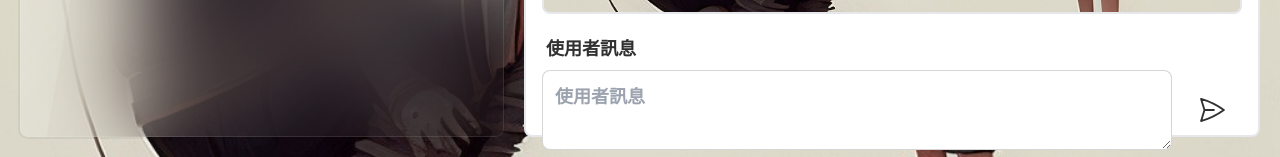
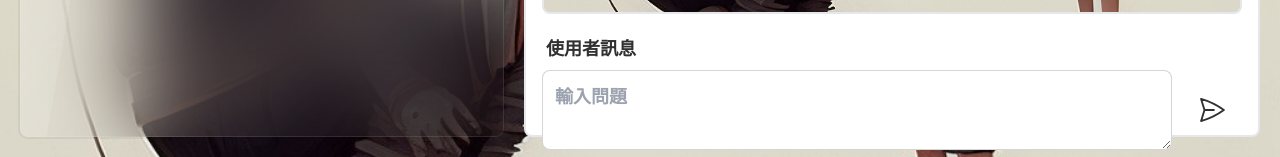
Before and after one commit to wuret-ncu/NLP-Playground-Frontend, a React (Create React App) app in the folder app/: page / in a window 1280 px wide. Shown: the part 643-800 px from the top of the page. Built offline with nearby package versions, Linux system fonts and the light colour scheme.

Commit message:
revise layout

```diff
--- a/app/src/components/chat.js
+++ b/app/src/components/chat.js
@@ -117,7 +117,7 @@ export default function Chat() {
         </label>
         <div className='grid grid-cols-9-1 gap-3'>
           <textarea
-            placeholder='使用者訊息'
+            placeholder='輸入問題'
             className='input input-bordered w-full h-20 p-3 text-lg'
             value={message}
             style={{ lineHeight: '1.5' }}
```
